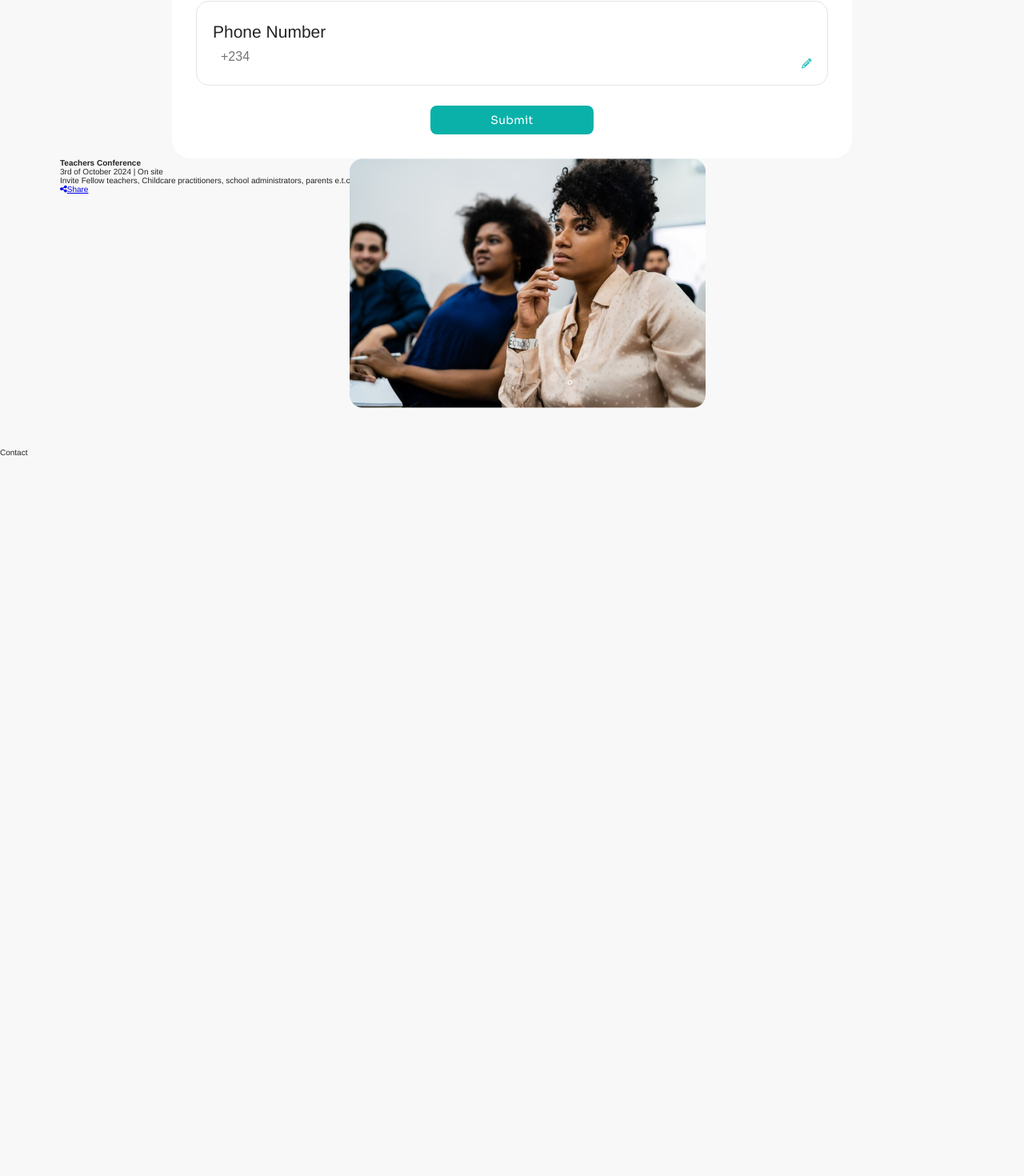
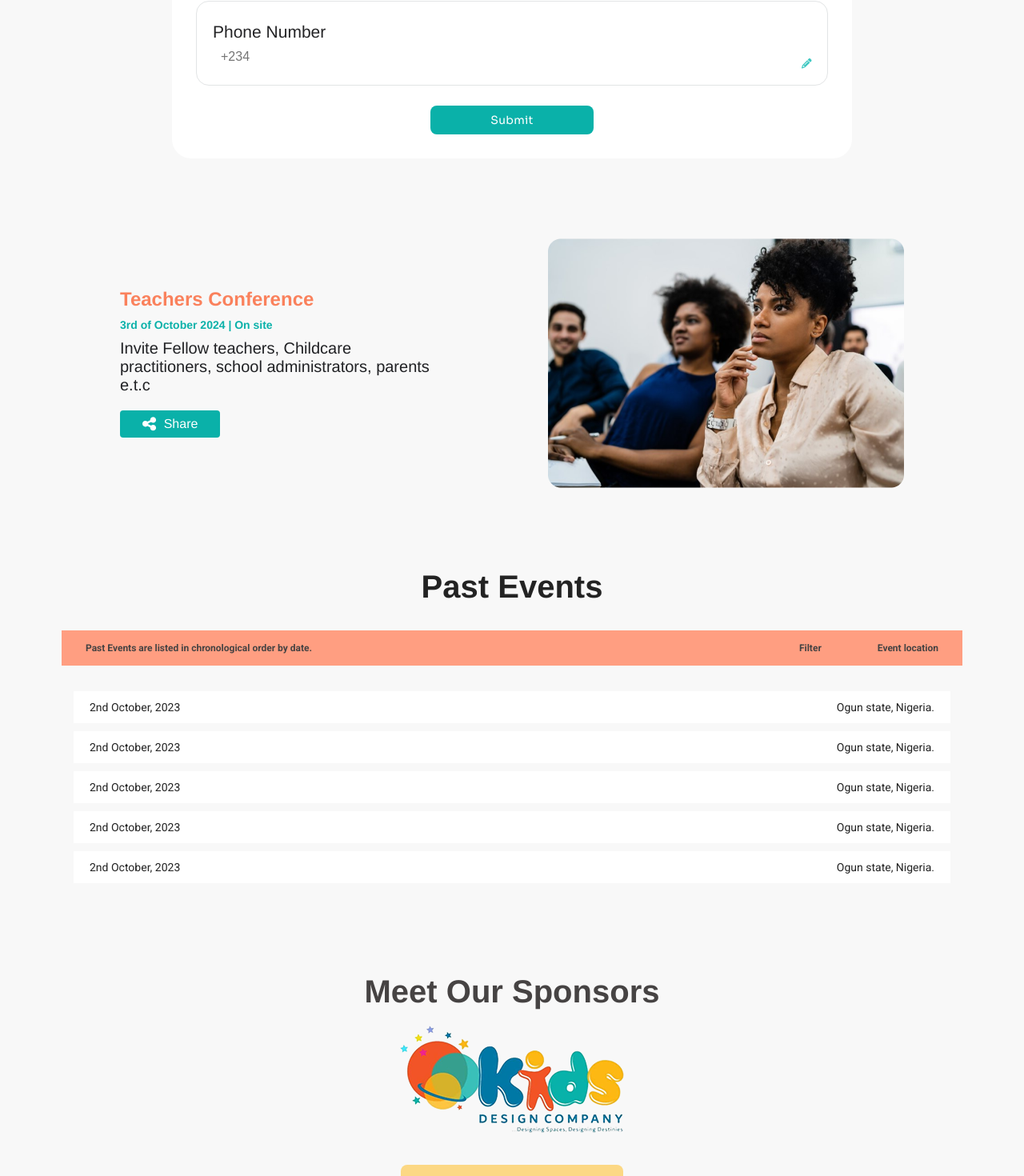
Before and after one commit to jubrealguy/re-form, a React (Create React App) app: page / in a window 1280 px wide. Shown: the part 1457-2927 px from the top of the page at 80% size. Before the commit the page ends 2028 px from the top, so only its background shows below. Built offline with nearby package versions, Linux system fonts and the light colour scheme.

Commit message:
completed the event page

```diff
--- a/src/App.css
+++ b/src/App.css
@@ -3,6 +3,7 @@
 @tailwind utilities; */
 
 @import url('https://fonts.googleapis.com/css2?family=Sora:wght@400;500;600&display=swap');
+@import url('https://fonts.googleapis.com/css2?family=Roboto:wght@400;500;700&display=swap');
 
 *, *::after, *::before {
     margin: 0;
@@ -196,4 +197,146 @@ body {
 
 .event__conference {
     display: flex;
+    justify-content: center;
+    align-items: center;
+    gap: 13rem;
+    padding: 0 7.5rem;
+    margin-top: 10rem;
 }
+
+.conference__head {
+    font-size: 2.4rem;
+    font-weight: 700;
+    line-height: 2.76rem;
+    color: #FA815C;
+    margin-bottom: 1rem;
+}
+
+.conference__date {
+    font-size: 1.4rem;
+    font-weight: 700;
+    line-height: 1.6rem;
+    color: #0AB1A9;
+    margin-bottom: 1rem;
+}
+
+.conference__body {
+    font-size: 2rem;
+    font-weight: 400;
+    line-height: 2.3rem;
+    color: #202124;
+    margin-bottom: 2rem;
+}
+
+.conference__share {
+    text-decoration: none;
+    width: 12.5rem;
+    border-radius: .4rem;
+    display: flex;
+    justify-content: center;
+    align-items: center;
+    gap: 10px;
+    background: #0AB1A9;
+    color: #FFFFFF;
+    padding: .75rem 2rem;
+}
+
+.conference__share .sharenodes {
+    font-size: 1.95rem;
+}
+
+.conference__share span {
+    font-size: 1.6rem;
+    font-weight: 400;
+    line-height: 1.9rem;
+}
+
+.event__conference--img {
+    width: 44.5rem;
+}
+
+.event__past {
+    margin-top: 10rem;
+}
+
+.event__past h3 {
+    font-size: 4rem;
+    font-weight: 700;
+    line-height: 4.6rem;
+    text-align: center;
+    margin-bottom: 3rem;
+}
+
+.event__table {
+    width: 100%;
+    font-family: 'Roboto', sans-serif;
+}
+
+.tablerow {
+    display: flex;
+}
+
+.table__head .tablerow {
+    padding: 1rem 3rem;
+    font-size: 1.2rem;
+    font-weight: 700;
+    line-height: 2.4rem;
+    color: #464343;
+    background-color: #FF9E81;
+    margin-bottom: 2rem;
+}
+
+.table__head .tablerow th:first-child {
+    margin-right: auto;
+}
+
+.table__head .tablerow th:last-child {
+    margin-left: 7rem;
+}
+
+.table__body .tablerow {
+    justify-content: space-between;
+    background: #FFFFFFF2;
+    margin: 1rem 1.5rem;
+    padding: 1rem 2rem;
+}
+
+.table__body .tablerow td {
+    font-size: 1.4rem;
+    font-weight: 400;
+    line-height: 2rem;
+}
+
+.event__sponsor {
+    margin-top: 10rem;
+    color: #464343;
+    display: flex;
+    flex-direction: column;
+    justify-content: center;
+    align-items: center;
+}
+
+.event__sponsor h3 {
+    font-size: 4rem;
+    font-weight: 700;
+    line-height: 4.6rem;
+    margin-bottom: 2rem;
+}
+
+.event__sponsor img {
+    width: 28rem;
+    height: 13.4rem;
+    margin-bottom: 4rem;
+}
+
+.event__sponsor a {
+    text-decoration: none;
+    color: inherit;
+    background: #FCD884;
+    border-radius: .8rem;
+    padding: 1rem 3rem;
+    font-size: 2.4rem;
+    font-weight: 700;
+    line-height: 2.8rem;
+
+}
--- a/src/Event.js
+++ b/src/Event.js
@@ -3,6 +3,7 @@ import { faPencilAlt } from '@fortawesome/free-solid-svg-icons';
 import { faShareNodes } from '@fortawesome/free-solid-svg-icons';
 import reform_img from './img/reform_img.png'
 import conference_img from './img/conference_img.png'
+import kids_img from './img/kids_image.png'
 
 const Event = () => {
     return (
@@ -66,9 +67,50 @@ const Event = () => {
                     <h4 className='conference__head'>Teachers Conference</h4>
                     <p className='conference__date'>3rd of October 2024 | On site</p>
                     <p className='conference__body'>Invite Fellow teachers, Childcare practitioners, school administrators, parents e.t.c</p>
-                    <a href='##' className='conference__share'><FontAwesomeIcon icon={faShareNodes} />Share</a>
+                    <a href='##' className='conference__share'><FontAwesomeIcon icon={faShareNodes} className='sharenodes' /><span>Share</span></a>
                 </div>
-                <img src={conference_img} alt='' />
+                <img src={conference_img} alt='' className='event__conference--img' />
+            </div>
+
+            <div className='event__past'>
+                <h3>Past Events</h3>
+                <table className='event__table'>
+                    <thead className='table__head'>
+                        <tr className='tablerow'>
+                            <th>Past Events are listed in chronological order by date.</th>
+                            <th>Filter</th>
+                            <th>Event location</th>
+                        </tr>
+                    </thead>
+                    <tbody className='table__body'>
+                        <tr className='tablerow'>
+                            <td>2nd October, 2023</td>
+                            <td>Ogun state, Nigeria.</td>
+                        </tr>
+                        <tr className='tablerow'>
+                            <td>2nd October, 2023</td>
+                            <td>Ogun state, Nigeria.</td>
+                        </tr>
+                        <tr className='tablerow'>
+                            <td>2nd October, 2023</td>
+                            <td>Ogun state, Nigeria.</td>
+                        </tr>
+                        <tr className='tablerow'>
+                            <td>2nd October, 2023</td>
+                            <td>Ogun state, Nigeria.</td>
+                        </tr>
+                        <tr className='tablerow'>
+                            <td>2nd October, 2023</td>
+                            <td>Ogun state, Nigeria.</td>
+                        </tr>
+                    </tbody>
+                </table>
+            </div>
+
+            <div className='event__sponsor'>
+                <h3>Meet Our Sponsors</h3>
+                <img src={kids_img} alt='' />
+                <a href='##'>Become a Sponsor</a>
             </div>
         </div>
     )
```
Also changed, not shown: src/img/kids_image.png (added).
